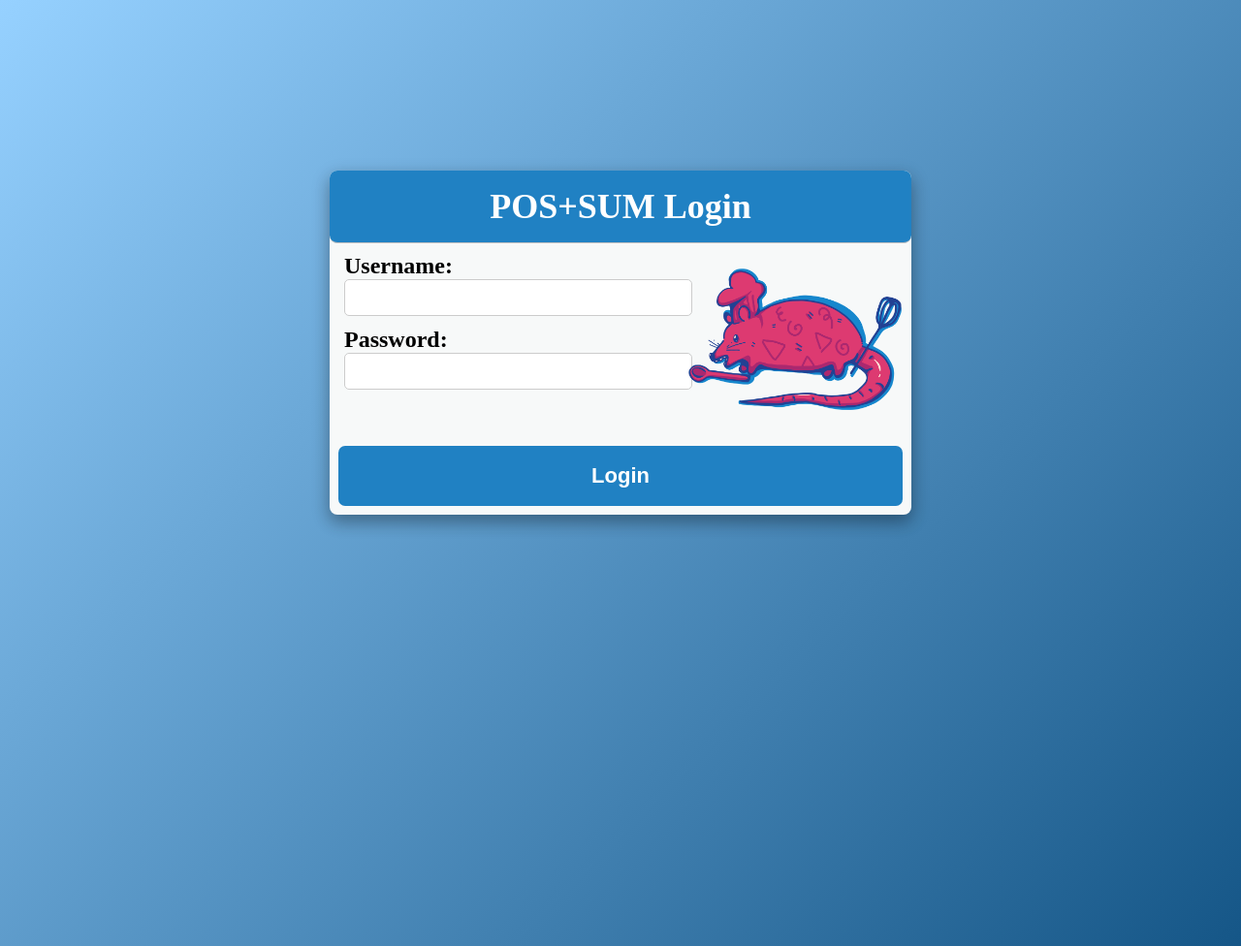
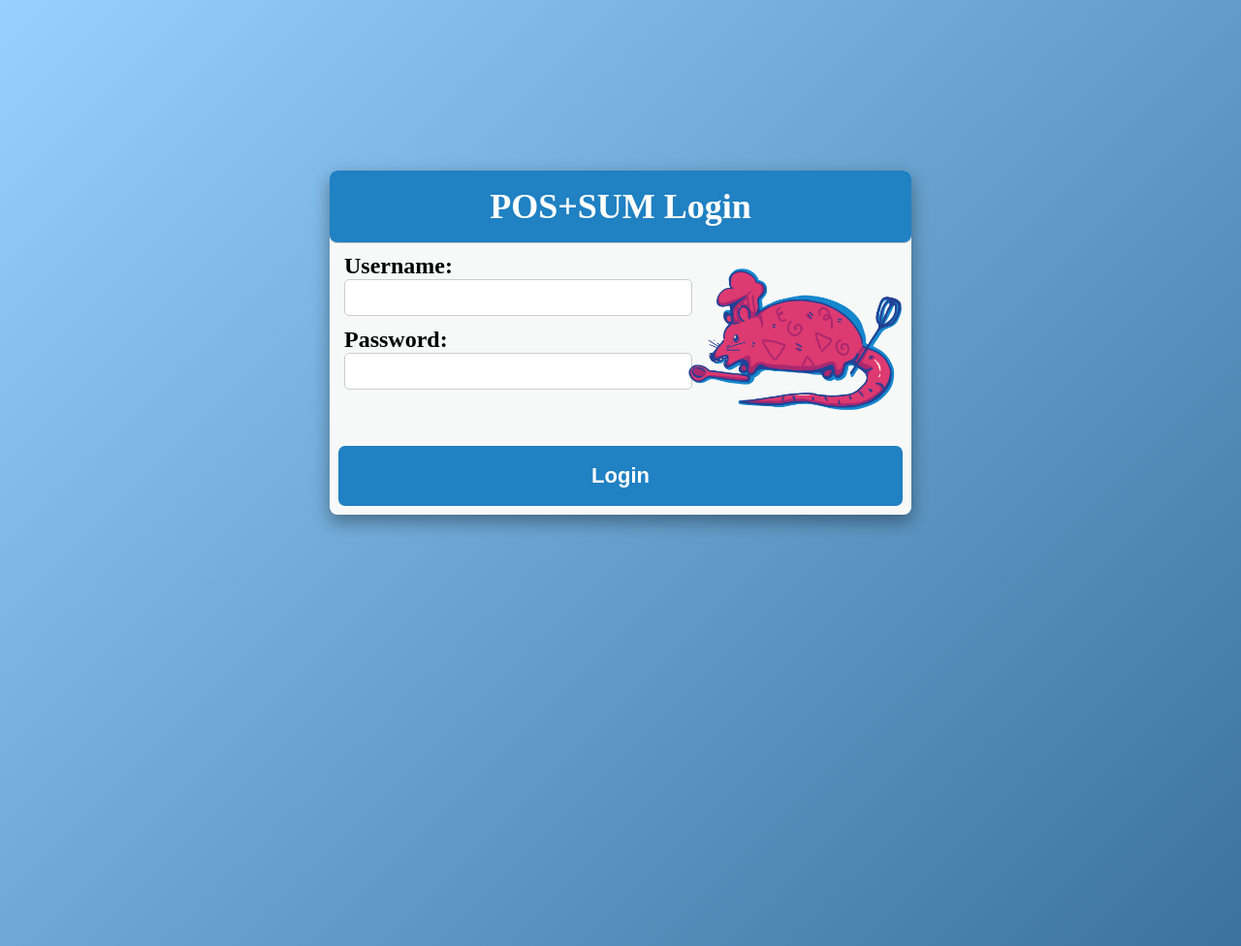
Before and after one commit to DanK2002/Senior-Project, a Django app: page /basic/login/ in a window 1280 px wide. Shown: the whole page at 97% size. Run offline with Django 5.2, Linux system fonts and the light colour scheme; some libraries are stand-ins or nearby versions.

Commit message:
color change (again) for login page

```diff
--- a/basic/templates/basic/login.html
+++ b/basic/templates/basic/login.html
@@ -8,7 +8,7 @@
             background-image: linear-gradient(
                 135deg,
                 #96D1FF,
-                #155687
+                #3b739e
             );
             height: 100vh;
             overflow: hidden;
```
